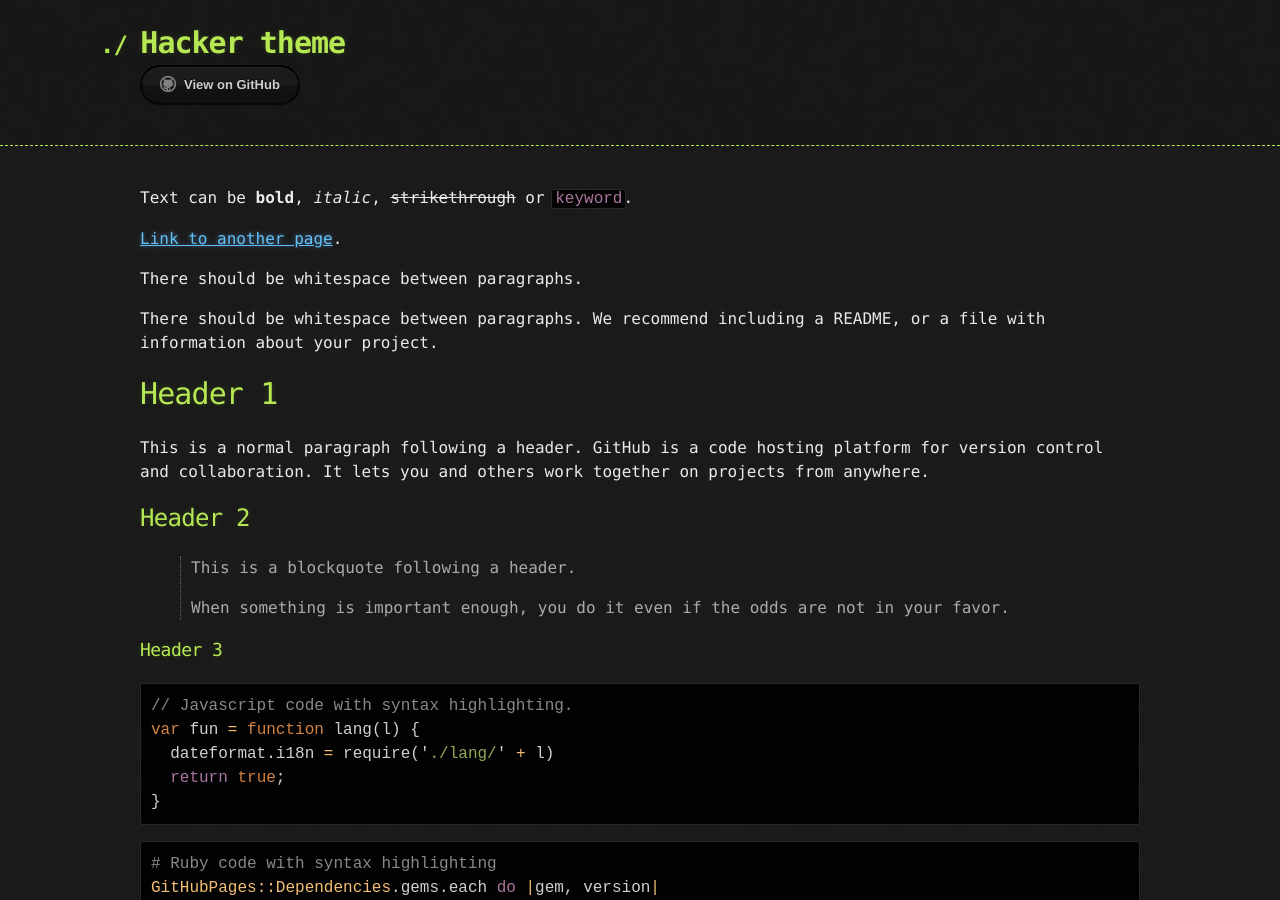
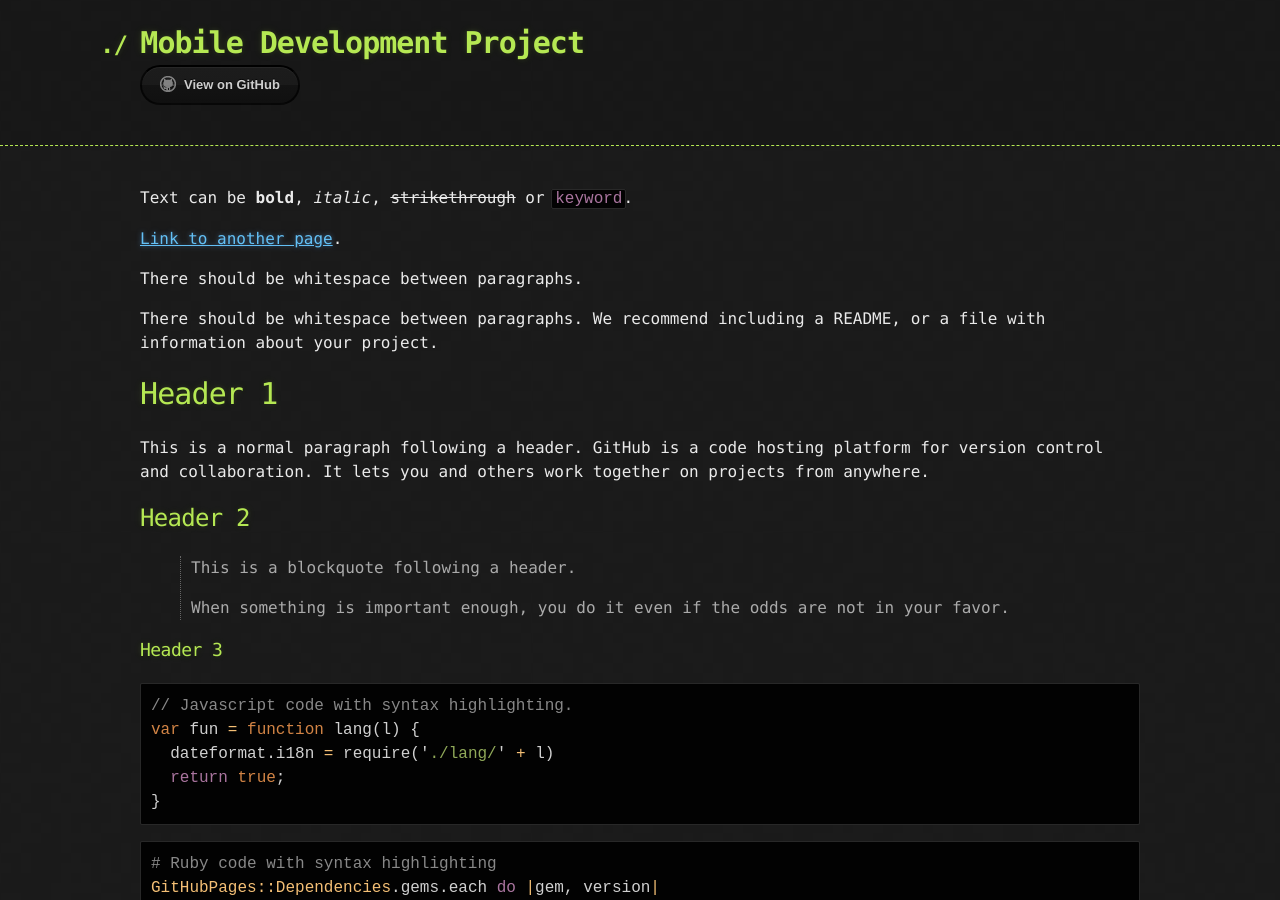
Before and after one commit to amorjk1/Project-1, a Jekyll site: the page built from index.md, in a window 1280 px wide and 900 px high. Built offline with Jekyll 4.4.1, drawn with Linux system fonts in a browser that asks for light colours.

Commit message:
First try

```diff
--- a/_layouts/default.html
+++ b/_layouts/default.html
@@ -14,7 +14,7 @@
     <header>
       <div class="container">
         <a id="a-title" href="{{ '/' | relative_url }}">
-          <h1>{{ site.title | default: site.github.repository_name }}</h1>
+          <h1>Mobile Development Project</h1>
         </a>
 
         <section id="downloads">
```
